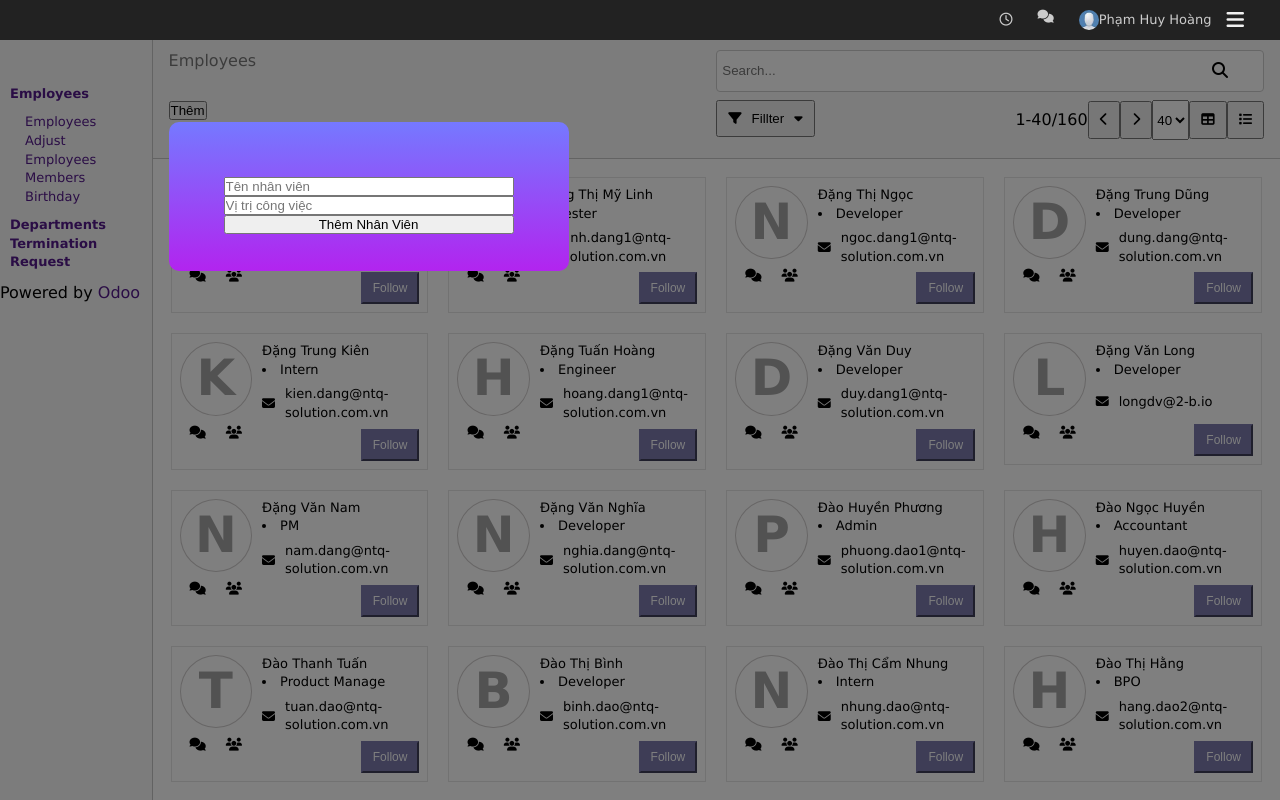
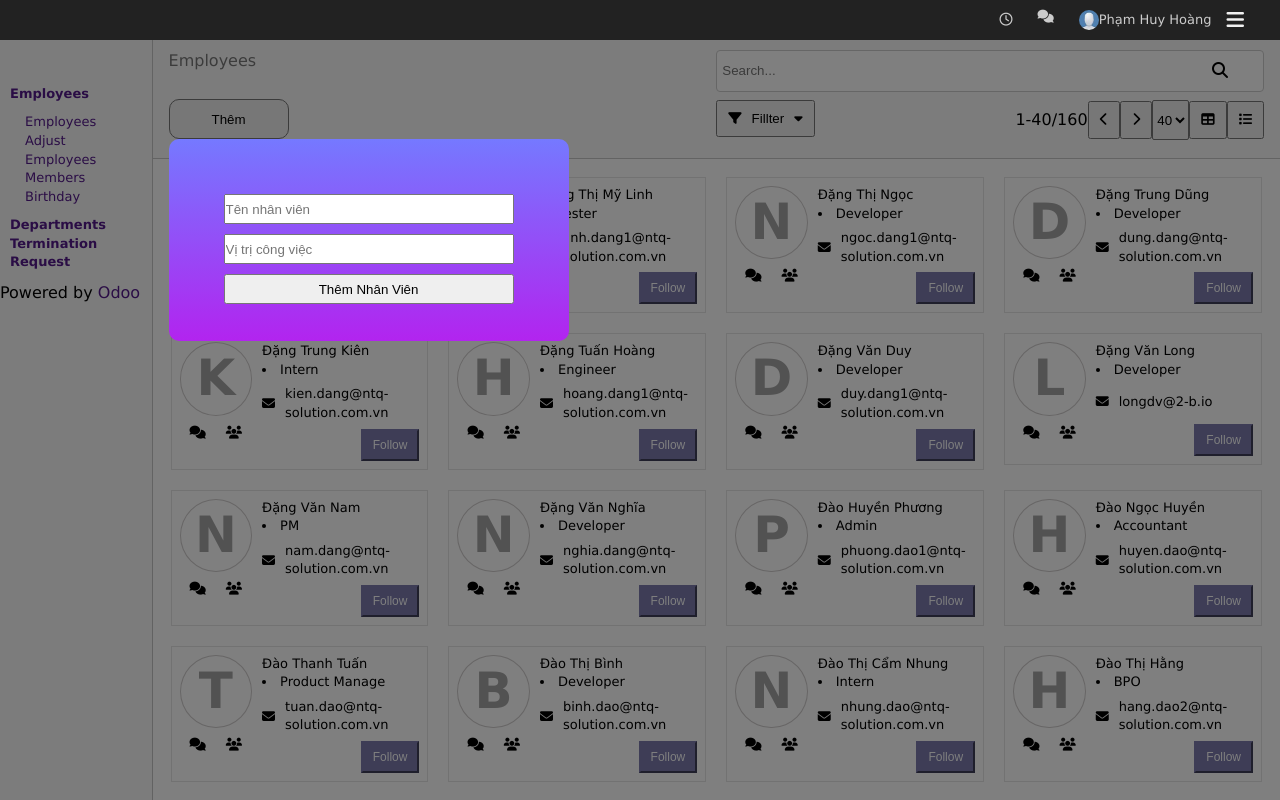
Before and after one commit to phhcharlotte/NTQ, a plain HTML site: page index.html in a window 1280 px wide. Both pictures are taken after a click on the button "Thêm". Drawn offline with Linux system fonts and the light colour scheme.

Commit message:
up côde

```diff
--- a/css/contents.css
+++ b/css/contents.css
@@ -64,6 +64,15 @@
   right: 0;
   background-color: rgba(0, 0, 0, 0.5);
 }
+.add {
+  height: 40px;
+  width: 120px;
+  border-radius: 10px;
+  border: 1px solid #777777;
+}
+.add:hover {
+  background-color: #777777;
+}
 .formAdd {
   position: fixed;
   display: none;
@@ -81,6 +90,16 @@
 .add-Employees {
   display: flex;
   flex-direction: column;
+  row-gap: 10px;
+}
+.add-Employees input {
+  height: 30px;
+}
+.add-Employees input:focus {
+  outline: none;
+}
+.add-Employees button {
+  height: 30px;
 }
 .header-content-search {
   display: flex;
@@ -129,6 +148,10 @@
 .list-employee {
   display: flex;
   align-items: center;
+}
+#numberItem {
+  border-radius: 2px;
+  background-color: #efefef;
 }
 .wrapper-bottom-content {
   display: flex;
```
